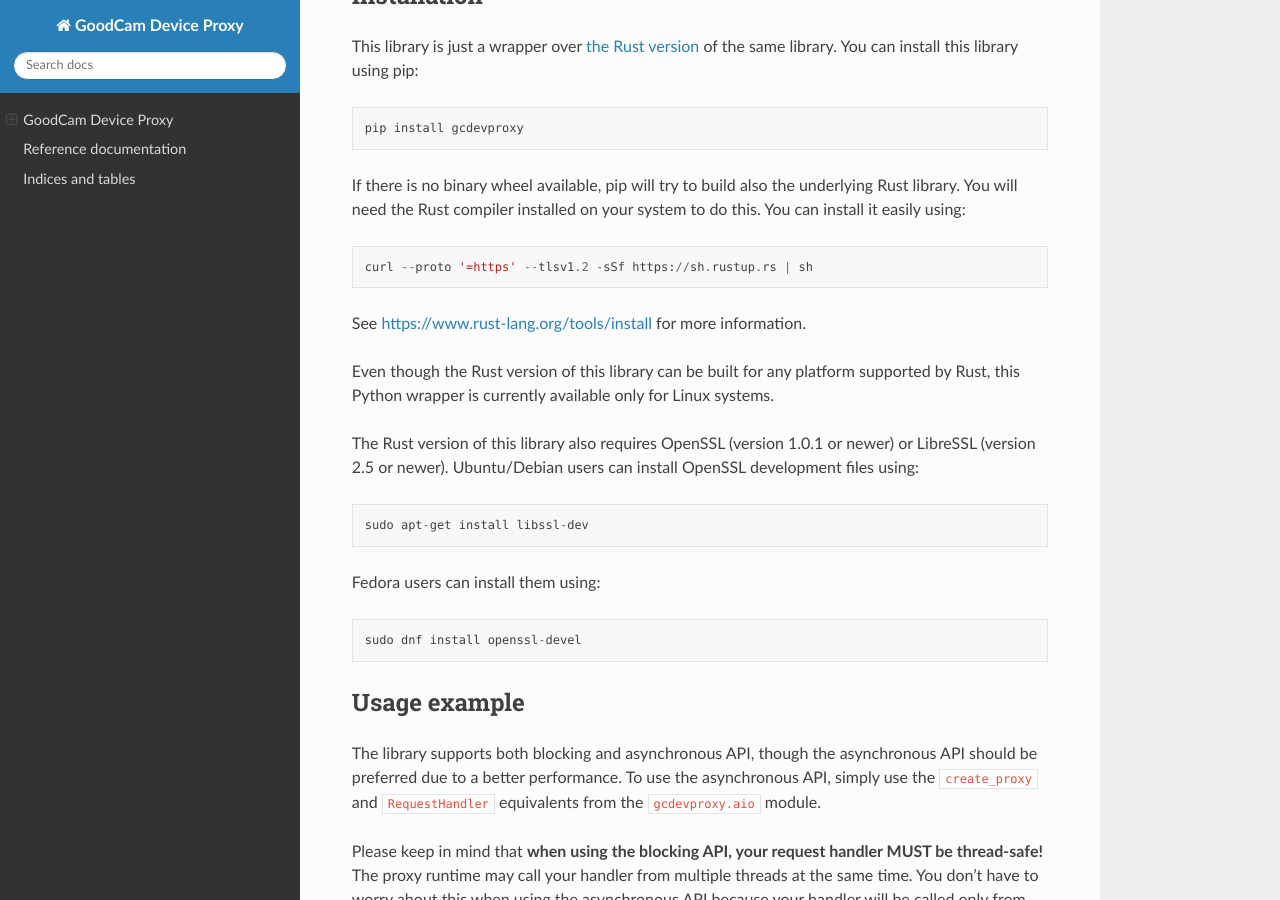
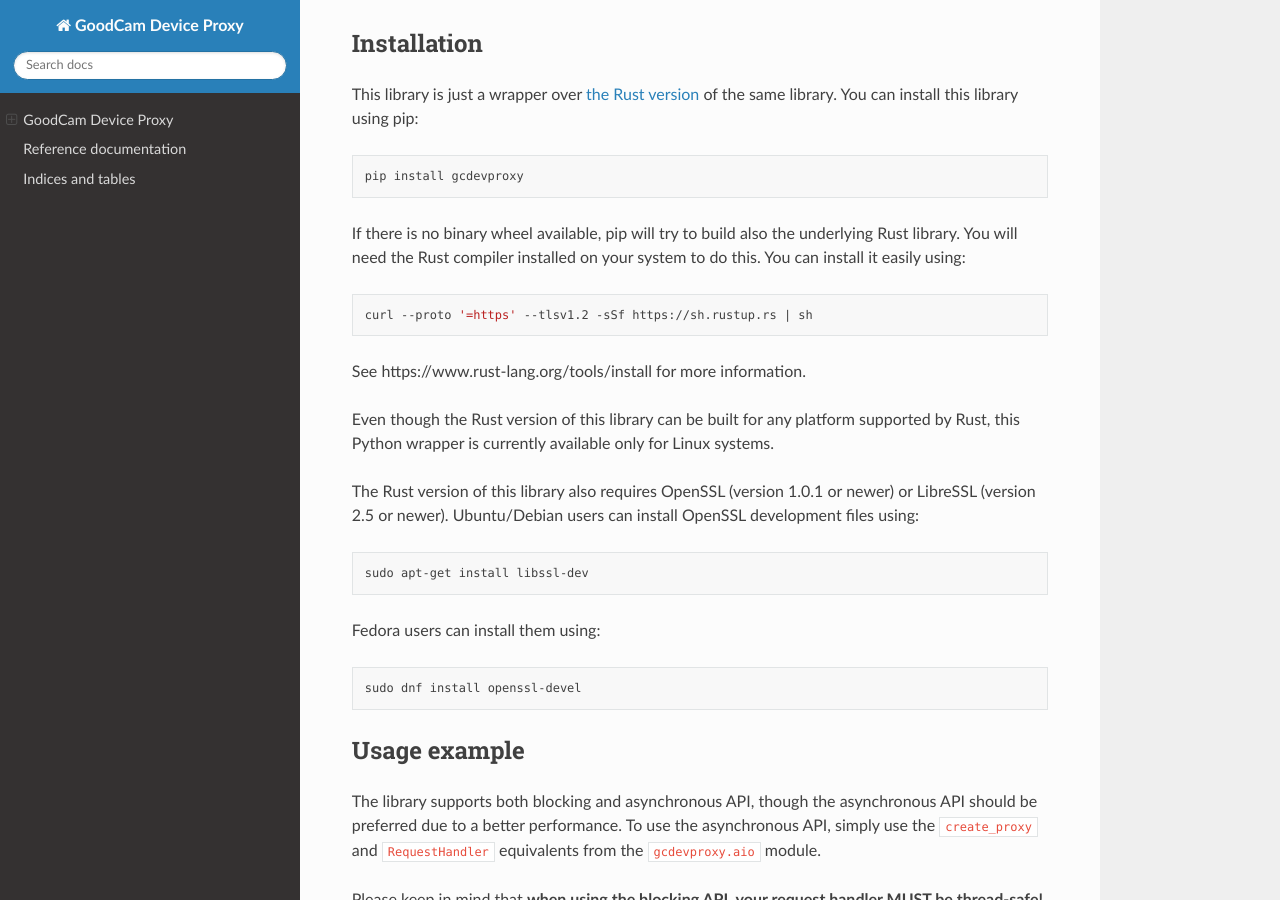
Before and after one commit to GoodCam/device-proxy-lib-python, a Sphinx documentation site: the page built from docs/source/index.rst, in a window 1280 px wide and 900 px high, scrolled down 301 px. Built offline with Sphinx 7.4.7 and the Read the Docs theme 2.0.0, drawn with Linux system fonts in a browser that asks for light colours; part of the change alters nothing that is shown; some of the changed text lies outside the part shown.

```diff
--- a/docs/requirements.txt
+++ b/docs/requirements.txt
@@ -6,11 +6,16 @@ docutils==0.17.1
 idna==3.4
 imagesize==1.4.1
 Jinja2==3.1.2
+markdown-it-py==2.1.0
 MarkupSafe==2.1.1
+mdit-py-plugins==0.3.1
+mdurl==0.1.2
+myst-parser==0.18.1
 packaging==21.3
 Pygments==2.13.0
 pyparsing==3.0.9
 pytz==2022.6
+PyYAML==6.0
 requests==2.28.1
 snowballstemmer==2.2.0
 Sphinx==5.3.0
@@ -21,4 +26,5 @@ sphinxcontrib-htmlhelp==2.0.0
 sphinxcontrib-jsmath==1.0.1
 sphinxcontrib-qthelp==1.0.3
 sphinxcontrib-serializinghtml==1.1.5
+typing_extensions==4.4.0
 urllib3==1.26.12
--- a/docs/source/conf.py
+++ b/docs/source/conf.py
@@ -6,10 +6,11 @@ sys.path.insert(0, os.path.join(os.path.dirname(__file__), '..', '..'))
 project = 'GoodCam Device Proxy'
 copyright = '2022, GoodCam'
 author = 'GoodCam'
-release = '0.1.0'
+release = '0.1.2'
 
 extensions = [
     'sphinx.ext.autodoc',
+    'myst_parser',
 ]
 
 templates_path = ['_templates']
--- a/docs/source/index.rst
+++ b/docs/source/index.rst
@@ -1,120 +1,5 @@
-GoodCam Device Proxy
-====================
-
-This library simplifies creating HTTP proxies that can be used to communicate
-with GoodCam devices in various networks. GoodCam devices contain a
-`built-in client <https://goodcam.github.io/goodcam-api/#tag/cloud>`_ that can
-be configured to connect automatically to a given proxy. Once connected, the
-devices will wait for incoming HTTP requests. The proxy simply forwards
-incoming HTTP requests to the connected devices.
-
-Installation
-------------
-
-This library is just a wrapper over
-`the Rust version <https://github.com/GoodCam/device-proxy-lib>`_ of the same
-library. You can install this library using pip::
-
-   pip install gcdevproxy
-
-If there is no binary wheel available, pip will try to build also the
-underlying Rust library. You will need the Rust compiler installed on your
-system to do this. You can install it easily using::
-
-   curl --proto '=https' --tlsv1.2 -sSf https://sh.rustup.rs | sh
-
-See https://www.rust-lang.org/tools/install for more information.
-
-Even though the Rust version of this library can be built for any platform
-supported by Rust, this Python wrapper is currently available only for Linux
-systems.
-
-The Rust version of this library also requires OpenSSL (version 1.0.1 or newer)
-or LibreSSL (version 2.5 or newer). Ubuntu/Debian users can install OpenSSL
-development files using::
-
-   sudo apt-get install libssl-dev
-
-Fedora users can install them using::
-
-   sudo dnf install openssl-devel
-
-Usage example
--------------
-
-The library supports both blocking and asynchronous API, though the
-asynchronous API should be preferred due to a better performance. To use the
-asynchronous API, simply use the ``create_proxy`` and ``RequestHandler``
-equivalents from the ``gcdevproxy.aio`` module.
-
-Please keep in mind that **when using the blocking API, your request handler
-MUST be thread-safe!** The proxy runtime may call your handler from multiple
-threads at the same time. You don't have to worry about this when using the
-asynchronous API because your handler will be called only from the thread
-running the Python's asyncio event loop (usually the main thread).
-
-Asynchronous API
-^^^^^^^^^^^^^^^^
-
-::
-
-   from gcdevproxy.aio import RequestHandler
-
-   ...
-
-   class MyRequestHandler(RequestHandler):
-      async def handle_device_request(self, authorization: Authorization) -> 'DeviceHandlerResult':
-         ...
-
-      async def handle_client_request(self, request: Request) -> 'ClientHandlerResult':
-         ...
-
-   async def main():
-      config = ProxyConfig()
-      config.http_bindings = [('0.0.0.0', 8080)]
-      config.request_handler = MyRequestHandler()
-
-      proxy = await gcdevproxy.aio.create_proxy(config)
-
-      await proxy.run()
-
-   if __name__ == '__main__':
-      asyncio.run(main())
-
-Blocking API
-^^^^^^^^^^^^
-
-::
-
-   from gcdevproxy import RequestHandler
-
-   ...
-
-   class MyRequestHandler(RequestHandler):
-      def handle_device_request(self, authorization: Authorization) -> 'DeviceHandlerResult':
-         ...
-
-      def handle_client_request(self, request: Request) -> 'ClientHandlerResult':
-         ...
-
-   def main():
-      config = ProxyConfig()
-      config.http_bindings = [('0.0.0.0', 8080)]
-      config.request_handler = MyRequestHandler()
-
-      proxy = gcdevproxy.create_proxy(config)
-
-      proxy.run()
-
-   if __name__ == '__main__':
-      main()
-
-
-More examples
-^^^^^^^^^^^^^
-
-See the ``python/examples`` folder in the root of this repository for
-ready-to-use examples.
+.. include:: ../../README.md
+   :parser: myst_parser.sphinx_
 
 Reference documentation
 =======================
```
